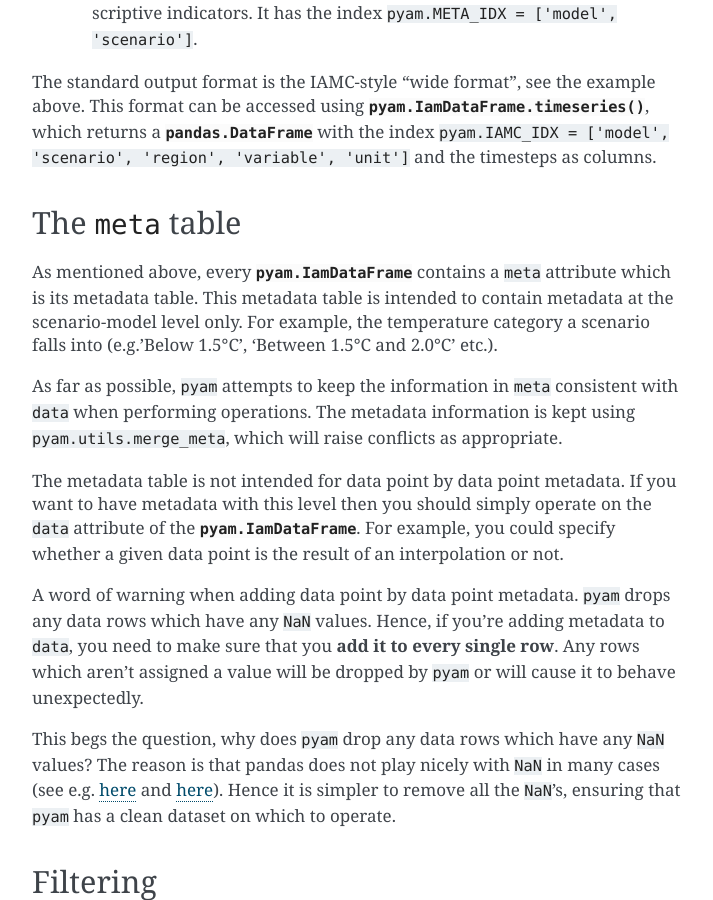
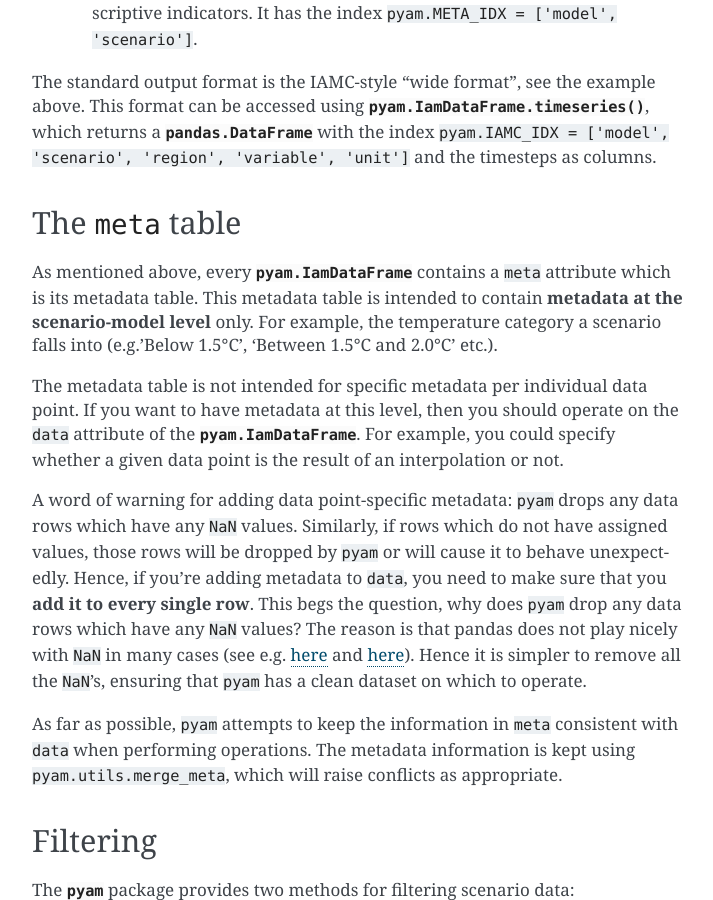
Before and after one commit to IAMconsortium/pyam, a Sphinx documentation site: the page built from doc/source/data.rst, in a window 1280 px wide and 900 px high, scrolled down 1770 px. Shown: the whole window, without its empty margins (393-1106 px from the left). Built offline with Sphinx 7.4.7, drawn with Linux system fonts in a browser that asks for light colours; pages that are not in the unit, such as notebooks, are missing from menus; cross-references to code outside the pages are shown as plain code.

Commit message:
restructuring paragraphs

```diff
--- a/doc/source/data.rst
+++ b/doc/source/data.rst
@@ -105,24 +105,22 @@ The :code:`meta` table
 
 As mentioned above, every :class:`pyam.IamDataFrame` contains a :code:`meta` attribute
 which is its metadata table.
-This metadata table is intended to contain metadata at the scenario-model level only.
+This metadata table is intended to contain **metadata at the scenario-model level** only.
 For example, the temperature category a scenario falls into (e.g.'Below 1.5°C', 'Between 1.5°C and 2.0°C' etc.).
+
+The metadata table is not intended for specific metadata per individual data point.
+If you want to have metadata at this level, then you should operate on the :code:`data` attribute of the :class:`pyam.IamDataFrame`.
+For example, you could specify whether a given data point is the result of an interpolation or not.
+
+A word of warning for adding data point-specific metadata: :code:`pyam` drops any data rows which have any :code:`NaN` values.
+Similarly, if rows which do not have assigned values, those rows will be dropped by :code:`pyam` or will cause it to behave unexpectedly.
+Hence, if you're adding metadata to :code:`data`, you need to make sure that you **add it to every single row**.
+This begs the question, why does :code:`pyam` drop any data rows which have any :code:`NaN` values?
+The reason is that pandas does not play nicely with :code:`NaN` in many cases (see e.g. `here <https://stackoverflow.com/a/18431417>`_ and `here <https://stackoverflow.com/a/13606221>`_).
+Hence it is simpler to remove all the :code:`NaN`'s, ensuring that :code:`pyam` has a clean dataset on which to operate.
 
 As far as possible, :code:`pyam` attempts to keep the information in :code:`meta` consistent with :code:`data` when performing operations.
 The metadata information is kept using ``pyam.utils.merge_meta``, which will raise conflicts as appropriate.
-
-The metadata table is not intended for data point by data point metadata.
-If you want to have metadata with this level then you should simply operate on the :code:`data` attribute of the :class:`pyam.IamDataFrame`.
-For example, you could specify whether a given data point is the result of an interpolation or not.
-
-A word of warning when adding data point by data point metadata.
-:code:`pyam` drops any data rows which have any :code:`NaN` values.
-Hence, if you're adding metadata to :code:`data`, you need to make sure that you **add it to every single row**.
-Any rows which aren't assigned a value will be dropped by :code:`pyam` or will cause it to behave unexpectedly.
-
-This begs the question, why does :code:`pyam` drop any data rows which have any :code:`NaN` values?
-The reason is that pandas does not play nicely with :code:`NaN` in many cases (see e.g. `here <https://stackoverflow.com/a/18431417>`_ and `here <https://stackoverflow.com/a/13606221>`_).
-Hence it is simpler to remove all the :code:`NaN`'s, ensuring that :code:`pyam` has a clean dataset on which to operate.
 
 Filtering
 ---------
```
